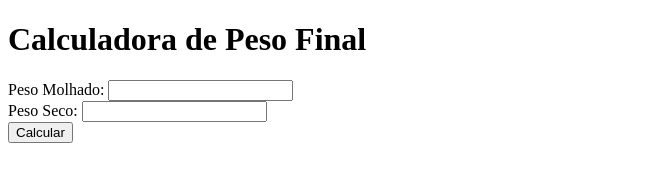
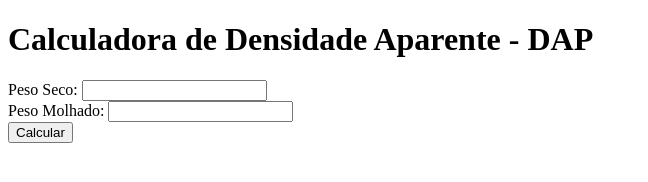
Before and after one commit to EvertondeBem/DAP_Itagres, a plain HTML site: page index.html in a window 1280 px wide. Shown: the whole page, without its empty margins (0-648 px from the left). Drawn offline with Linux system fonts and the light colour scheme.

Commit message:
Atualizada a ordem
Alterada a ordem entre peso seco e peso molhado

```diff
--- a/index.html
+++ b/index.html
@@ -6,12 +6,12 @@
     <title>Document</title>
 </head>
 <body>
-    <h1>Calculadora de Peso Final</h1>
+    <h1>Calculadora de Densidade Aparente - DAP</h1>
+    <label for="pesoSeco">Peso Seco:</label>
+    <input type="number" id="pesoSeco">
+    <br>
     <label for="pesoMolhado">Peso Molhado:</label>
     <input type="number" id="pesoMolhado">
-    <br>
-    <label for="pesoSeco">Peso Seco:</label>
-    <input type="number" id="pesoSeco">
     <br>
     <button onclick="calcularPesoFinal()">Calcular</button>
     <br>
```
Also changed, not shown: 1 other file.
